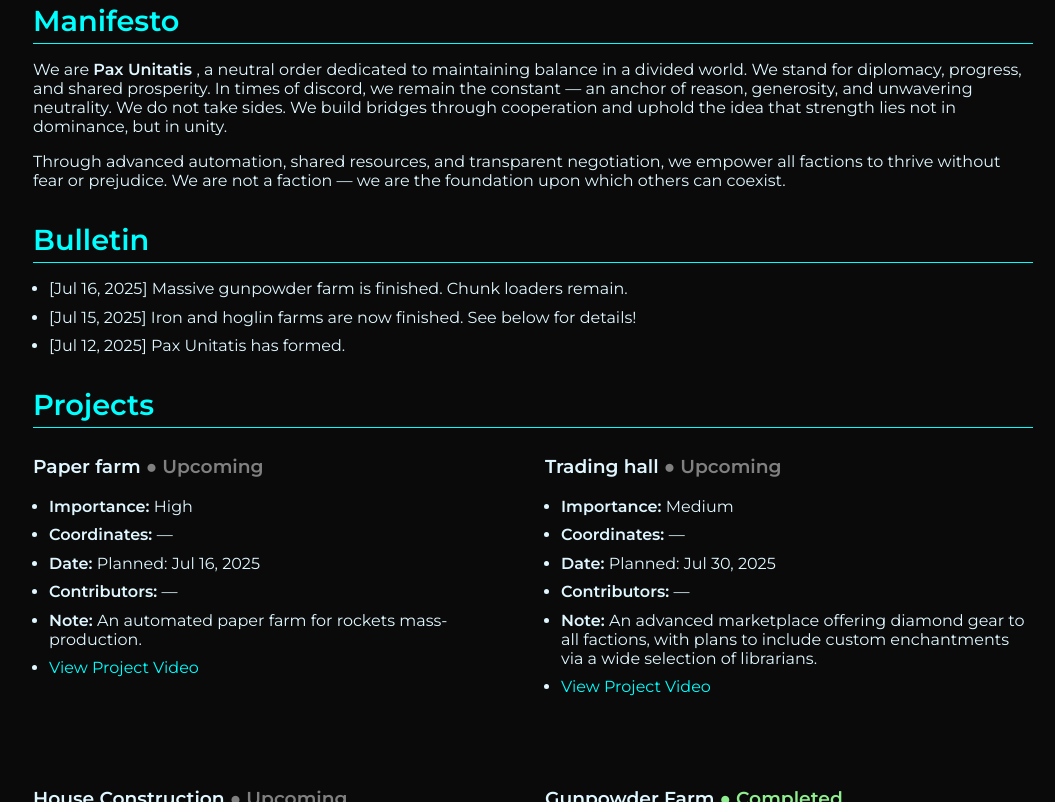
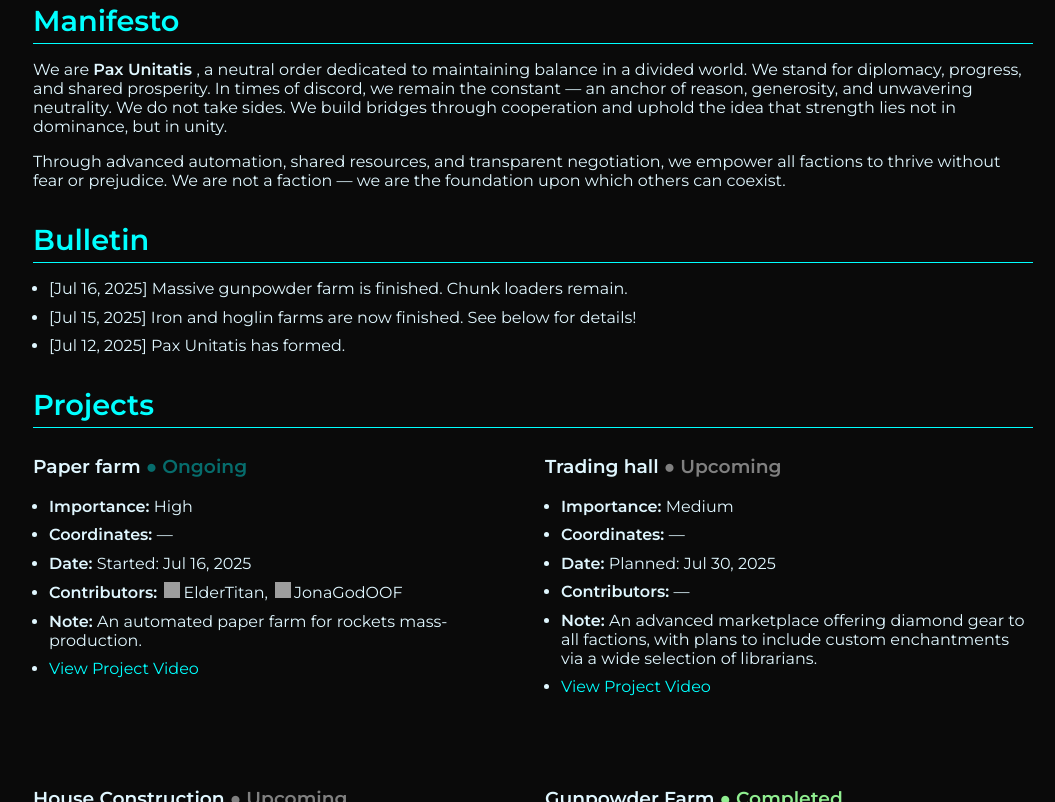
Before and after one commit to pax-unitatis/pax-unitatis.github.io, a plain HTML site: page index.html in a window 1280 px wide. Shown: the part 369-1171 px from the top of the page, without its empty margins (107-1162 px from the left). Drawn offline with Linux system fonts and the light colour scheme; grey boxes are pictures that could not be loaded.

Commit message:
Started on paper farm

```diff
--- a/index.html
+++ b/index.html
@@ -224,8 +224,8 @@
   <div class="project-card" style="margin-bottom: 2rem;">
      <h3>
       Paper farm
-      <span class="status-upcoming">
-       ● Upcoming
+      <span class="status-ongoing">
+       ● Ongoing
       </span>
      </h3>
      <ul>
@@ -245,13 +245,14 @@
        <strong>
         Date:
        </strong>
-       Planned: Jul 16, 2025
+       Started: Jul 16, 2025
       </li>
       <li>
        <strong>
         Contributors:
        </strong>
-       &mdash;
+       <img src="https://i.imgur.com/j7zD92E.png" class="head">ElderTitan,
+        <img src="https://i.imgur.com/QNdkYCV.png" class="head">JonaGodOOF
       </li>
       <li>
        <strong>
@@ -365,9 +366,6 @@
       <span class="status-completed">
        ● Completed
       </span>
-      <!-- <span class="status-ongoing">
-       ● Ongoing
-      </span> -->
      </h3>
      <ul>
       <li>
```
